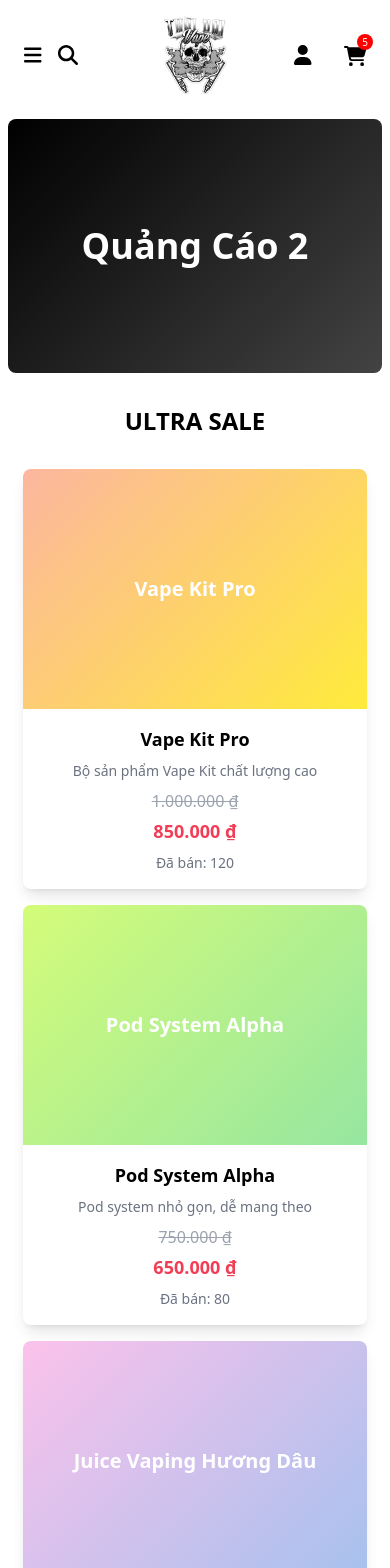
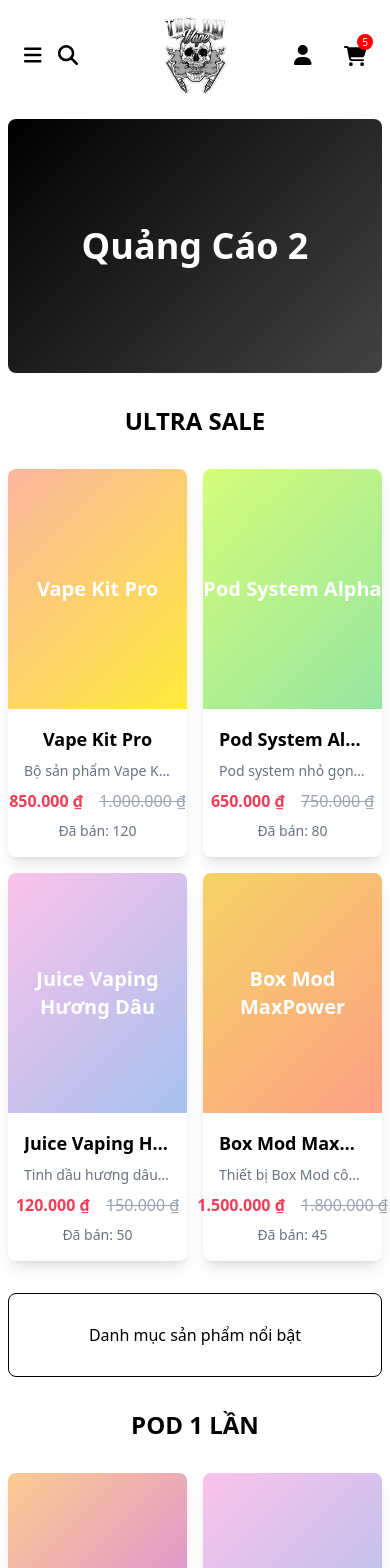
Before and after one commit to TruongKhanh23/thoidaivape, a Vue app: page / in a window 390 px wide. Shown: the top 1568 px of the page. Built offline with nearby package versions, Linux system fonts and the light colour scheme; the HTML template or start-up script is replaced by a standard one.

Commit message:
TDV-017: Handle Mobile

```diff
--- a/src/components/Products/ProductList.vue
+++ b/src/components/Products/ProductList.vue
@@ -1,7 +1,7 @@
 <template>
   <div class="py-4">
     <p class="text-center font-bold uppercase mb-8 text-2xl">{{ title }}</p>
-    <div class="grid gap-4 sm:grid-cols-2 lg:grid-cols-4">
+    <div class="grid gap-4 grid-cols-2 sm:grid-cols-4">
       <div
         v-for="product in products"
         :key="product.id"
@@ -23,13 +23,15 @@
           <!-- Mô tả ngắn -->
           <p class="text-gray-500 text-sm mb-2 truncate">{{ product.description }}</p>
 
-          <!-- Giá tiền -->
-          <p class="text-gray-400 line-through mb-1">{{ formatCurrency(product.price) }}</p>
+          <div class="flex flex-row space-x-4 items-center justify-center">
+            <!-- Giá ưu đãi -->
+            <p class="font-bold" :style="{ color: 'rgb(241, 61, 86)' }">
+              {{ formatCurrency(product.discountedPrice) }}
+            </p>
 
-          <!-- Giá ưu đãi -->
-          <p class="text-lg font-bold" :style="{ color: 'rgb(241, 61, 86)' }">
-            {{ formatCurrency(product.discountedPrice) }}
-          </p>
+            <!-- Giá tiền -->
+            <p class="text-gray-400 line-through">{{ formatCurrency(product.price) }}</p>
+          </div>
 
           <!-- Số lượng đã bán -->
           <p class="text-sm text-gray-500 mt-2">Đã bán: {{ product.sold }}</p>
@@ -53,6 +55,7 @@ export default {
   },
   setup() {
     const router = useRouter()
+    const isMobile = ref(window.innerWidth < 1024)
 
     // Danh sách các gradient màu đẹp
     const gradients = [
@@ -134,6 +137,8 @@ export default {
       },
     ])
 
+    products.value = isMobile ? products.value.slice(0, 4) : products.value;
+
     // Hàm để lấy gradient ngẫu nhiên
     const getRandomGradient = () => {
       return gradients[Math.floor(Math.random() * gradients.length)]
```
